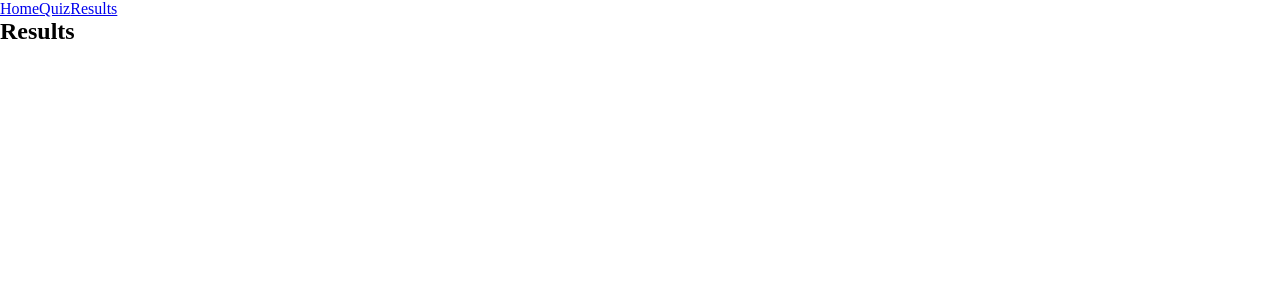
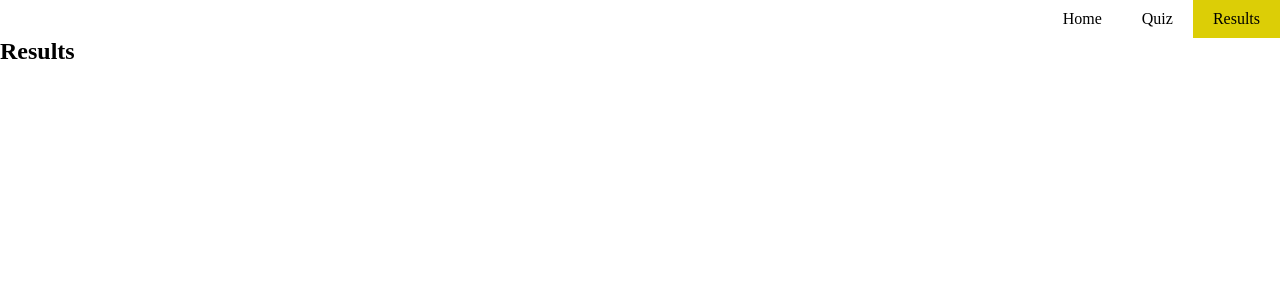
Before and after one commit to monika-stempniak/MapCountriesQuiz, a React app: page /results in a window 1280 px wide. Shown: the top 300 px of the page. Built offline with nearby package versions, Linux system fonts and the light colour scheme; the HTML template or start-up script is replaced by a standard one.

Commit message:
Style Routing component

```diff
--- /dev/null
+++ b/src/scss/partials/_Routing.scss
@@ -0,0 +1,26 @@
+.links {
+  display: flex;
+  justify-content: flex-end;
+
+  &-link {
+    padding: 10px 20px;
+    text-decoration: none;
+    color: black;
+
+    &:visited {
+      color: black;
+    }
+
+    &:active {
+      color: black;
+    }
+
+    &:hover {
+      background: $color-bg;
+    }
+  }
+
+  .active {
+    background-color: $color-hover;
+  }
+}
--- a/src/scss/style.scss
+++ b/src/scss/style.scss
@@ -1,5 +1,6 @@
 @import 'partials/_global.scss';
 @import 'partials/_variables.scss';
+@import 'partials/_Routing.scss';
 @import 'partials/_Topbar.scss';
 @import 'partials/_Header.scss';
 @import 'partials/_Map.scss';
```
